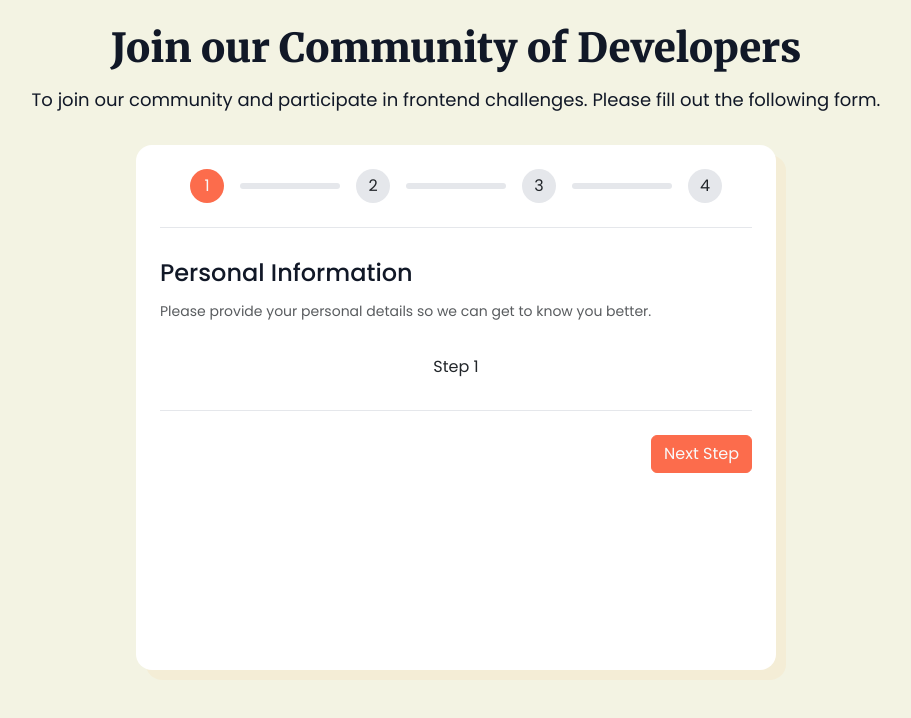
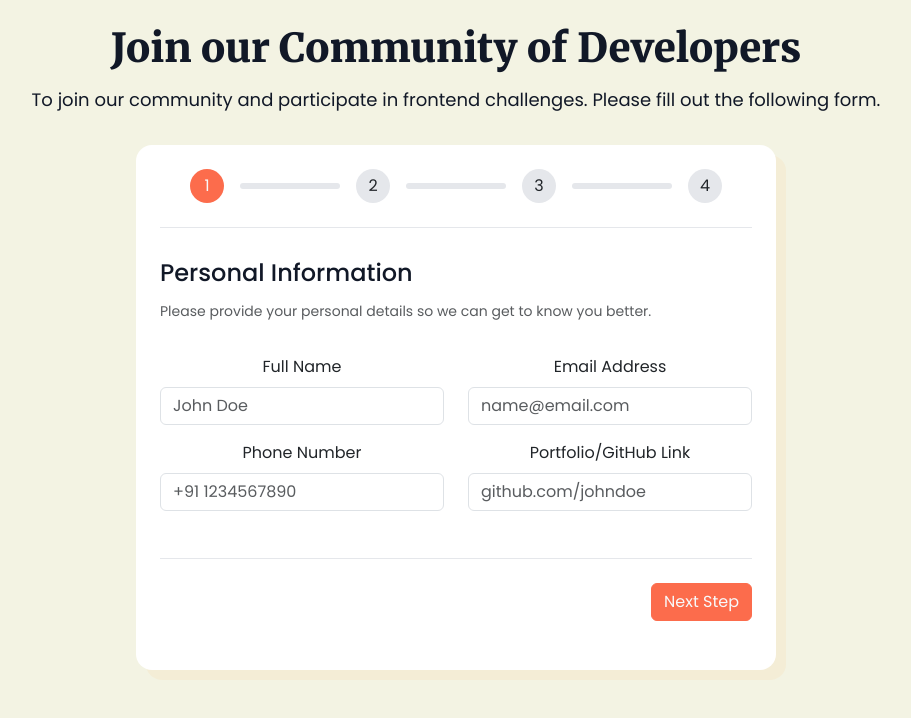
Before and after one commit to hannakulikowska/multi-step-form, a React (Vite) app: page / in a window 1280 px wide. Shown: the top 718 px of the page, without its empty margins (184-1095 px from the left). Built offline with nearby package versions, Linux system fonts and the light colour scheme.

Commit message:
feat: add form controls for the 1st step

```diff
--- a/src/components/steps/Step1.tsx
+++ b/src/components/steps/Step1.tsx
@@ -1,3 +1,4 @@
+import { Form } from 'react-bootstrap';
 import StepsContainer from '../StepsContainer';
 
 const Step1 = () => {
@@ -5,7 +6,22 @@ const Step1 = () => {
     <StepsContainer
       title="Personal Information"
       description="Please provide your personal details so we can get to know you better.">
-      <div>Step 1</div>
+      <Form.Group className="col-md-6 mb-3" controlId="formFullName">
+        <Form.Label>Full Name</Form.Label>
+        <Form.Control type="text" placeholder="John Doe" />
+      </Form.Group>
+      <Form.Group className="col-md-6 mb-3" controlId="formEmail">
+        <Form.Label>Email Address</Form.Label>
+        <Form.Control type="email" placeholder="name@email.com" />
+      </Form.Group>
+      <Form.Group className="col-md-6 mb-3" controlId="formPhone">
+        <Form.Label>Phone Number</Form.Label>
+        <Form.Control type="tel" placeholder="+91 1234567890" />
+      </Form.Group>
+      <Form.Group className="col-md-6 mb-3" controlId="formPortfolioLink">
+        <Form.Label>Portfolio/GitHub Link</Form.Label>
+        <Form.Control type="text" placeholder="github.com/johndoe" />
+      </Form.Group>
     </StepsContainer>
   );
 };
```
